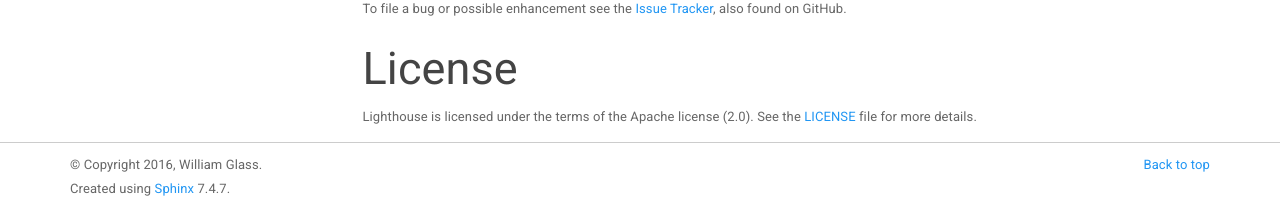
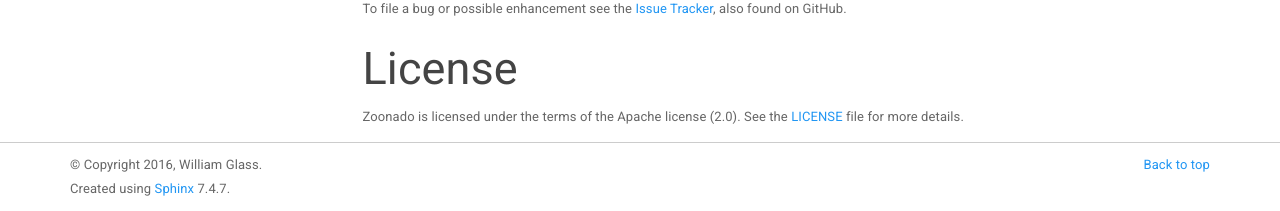
Before and after one commit to hulu316/zoonado, a Sphinx documentation site: the page built from docs/index.rst, in a window 1280 px wide and 1035 px high. Shown: the part 821-1032 px from the top of the window. Built offline with Sphinx 7.4.7, drawn with Linux system fonts in a browser that asks for light colours; pages that are not in the unit, such as notebooks, are missing from menus; the version number could not be read and is left out.

Commit message:
Fix project name in the license blurbs.

```diff
--- a/README.rst
+++ b/README.rst
@@ -73,7 +73,7 @@ on GitHub.
 License
 ~~~~~~~
 
-Lighthouse is licensed under the terms of the Apache license (2.0).  See the
+Zoonado is licensed under the terms of the Apache license (2.0).  See the
 LICENSE_ file for more details.
 
 
--- a/docs/index.rst
+++ b/docs/index.rst
@@ -45,7 +45,7 @@ on GitHub.
 License
 -------
 
-Lighthouse is licensed under the terms of the Apache license (2.0).  See the
+Zoonado is licensed under the terms of the Apache license (2.0).  See the
 LICENSE_ file for more details.
 
 
```
